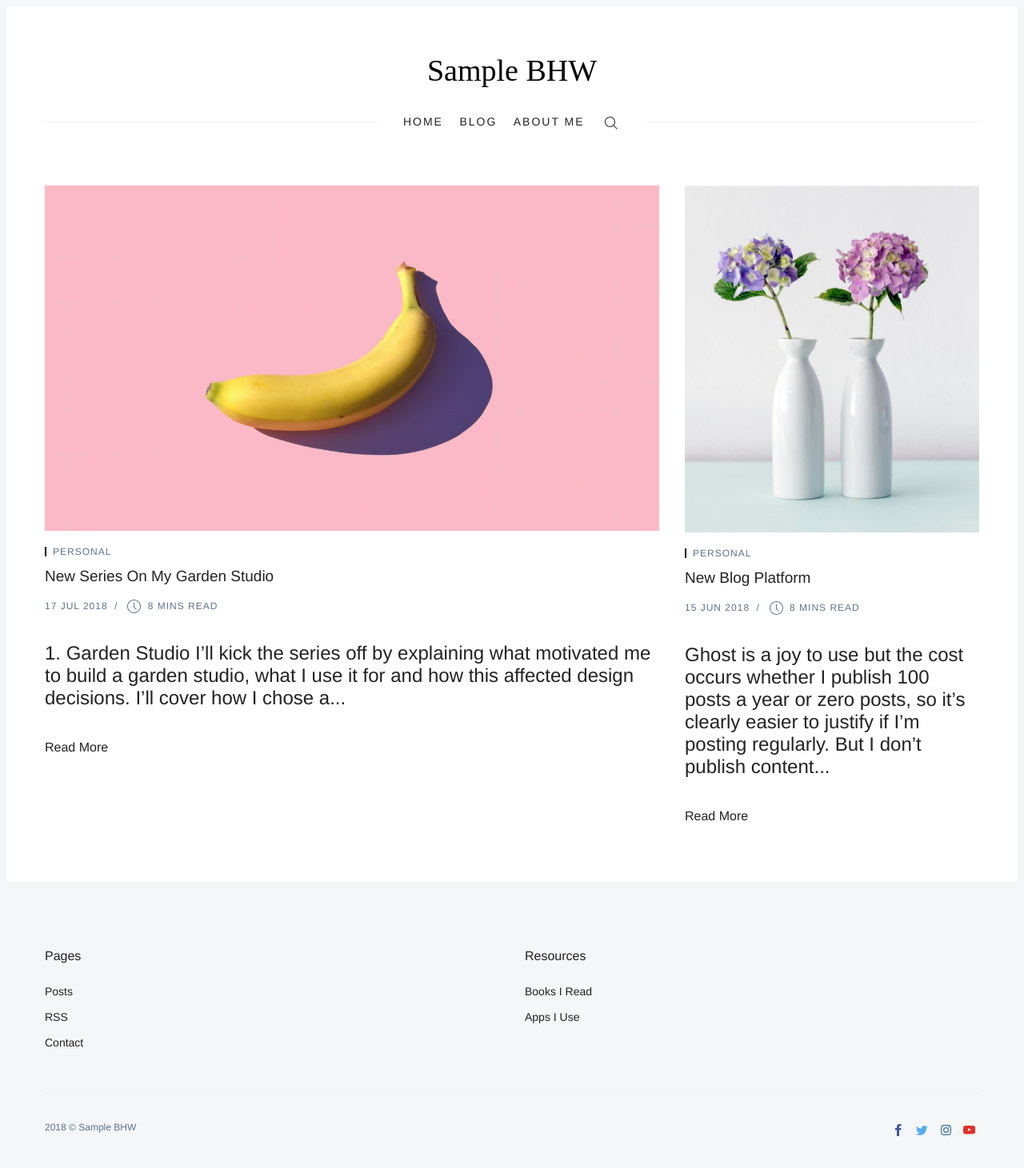
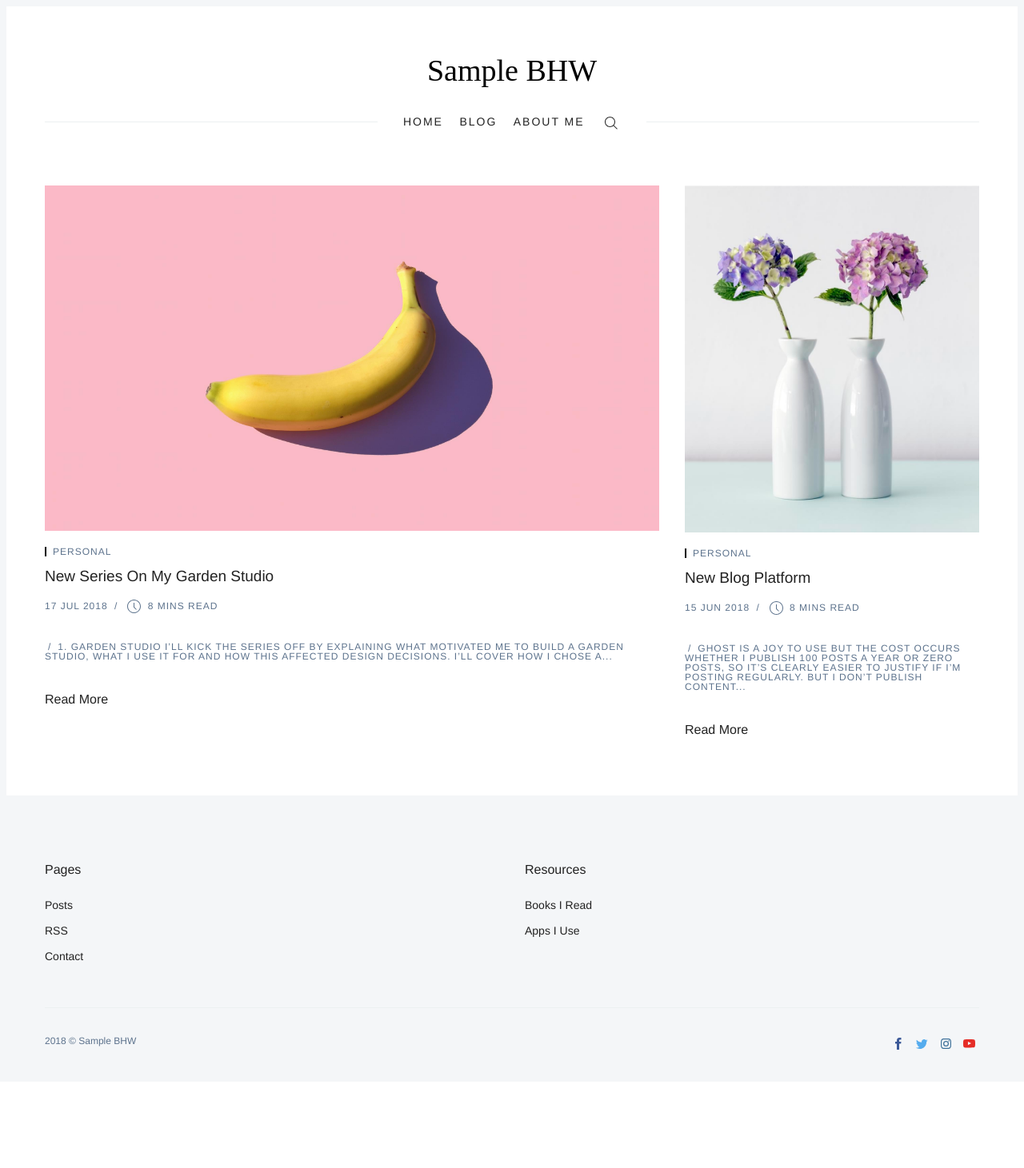
Before and after one commit to olaglam2/olaglam2.github.io, a Jekyll site: the page built from index.html, in a window 1280 px wide. Shown: the whole page at 80% size. Built offline with Jekyll 4.4.1, drawn with Linux system fonts in a browser that asks for light colours; some web fonts are replaced; the list of posts is cut into pages by our own code; after the commit the page ends 1353 px from its top, so only the background shows below that.

Commit message:
Update index.html

```diff
--- a/index.html
+++ b/index.html
@@ -30,9 +30,10 @@ layout: default
         <div class='c-post-card__author'><span class='c-author__links-icon' data-icon='ei-clock' data-size='s'></span>&nbsp;{% assign words = content | number_of_words %}{% if words < 360 %}1 min read{% else %}{{ words | divided_by:360 }} mins read{% endif %}</div>
       </div>
         <div>
-          <h3 class="c-post">{{ post.excerpt | strip_html | truncatewords: 35 }}</h3>
+		<a class = "readmore" href={{site.baseurl}}{{post.url}}>
+          <h3 class="c-post c-post-card__meta c-post-card__author">{{ post.excerpt | strip_html | truncatewords: 35 }}</h3>
 
-	          <a class = "readmore" href={{site.baseurl}}{{post.url}}>Read More</a>
+	          Read More</a>
         </div>
     </div>
   </div>
```
